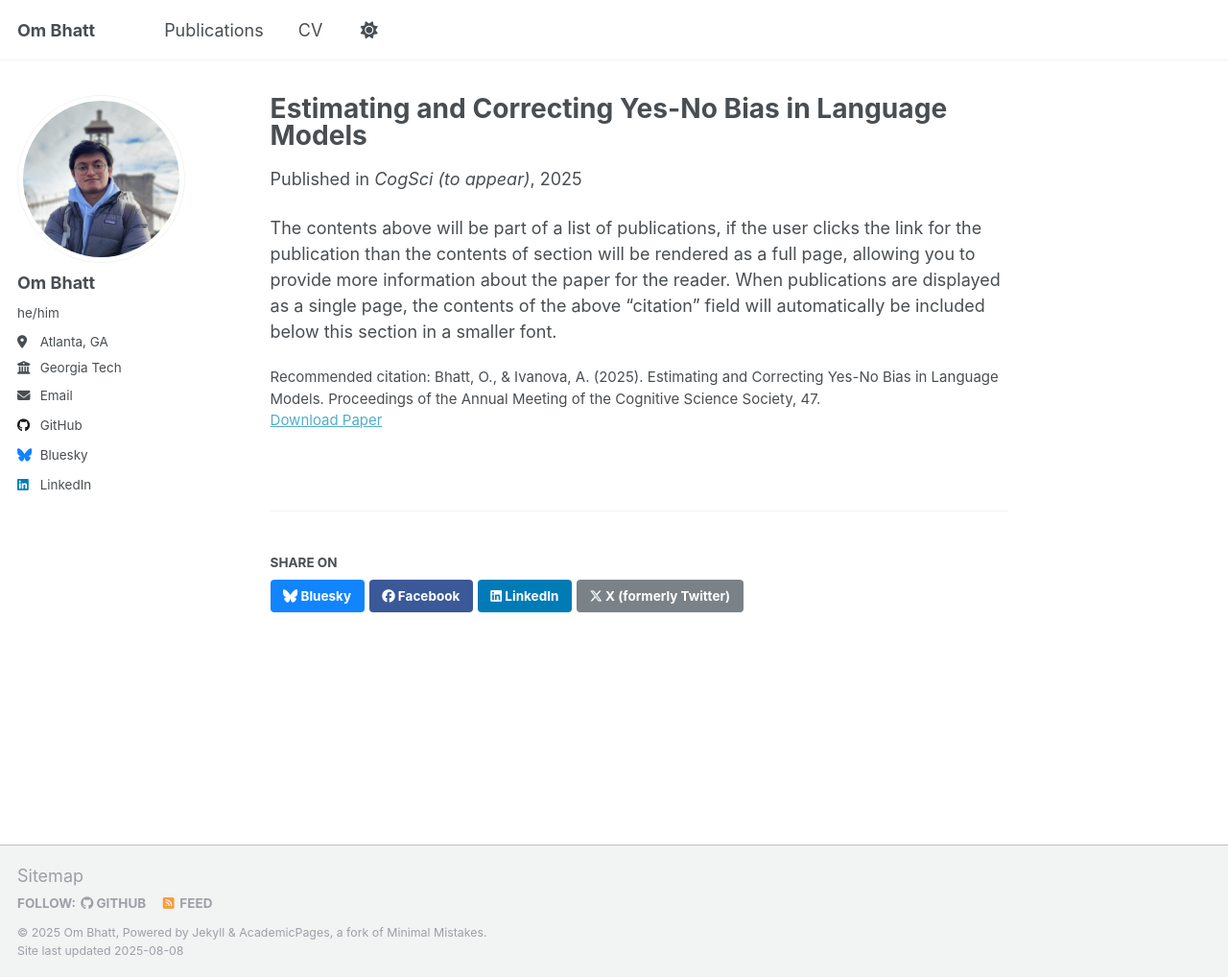
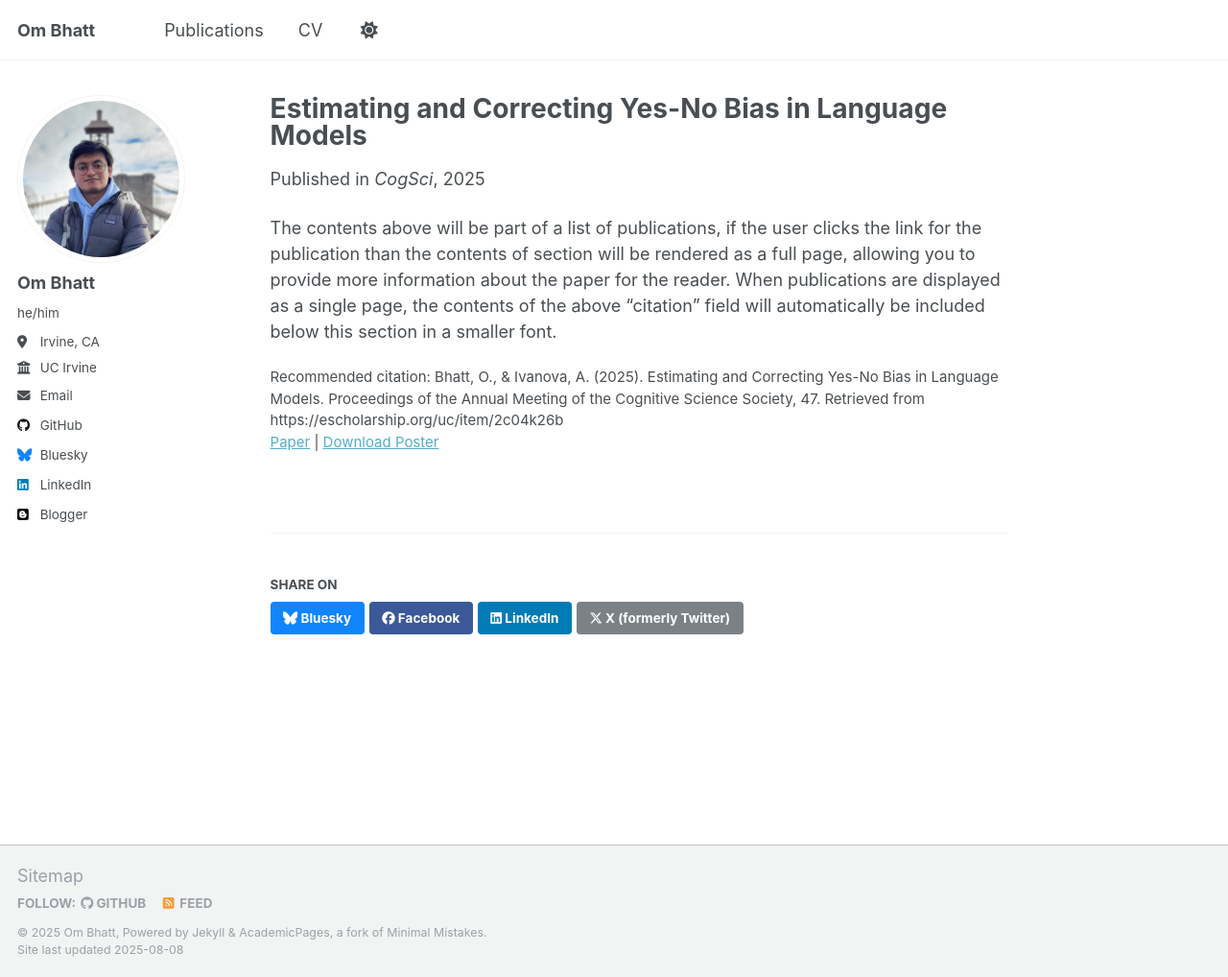
Before and after one commit to ombbhatt/ombbhatt.github.io, a Jekyll site: the page built from _publications/2025-04-04-yes-no-bias-lms.md, in a window 1280 px wide and 1018 px high. Shown: the whole window at 96% size. Built offline with Jekyll 4.4.1, drawn with Linux system fonts in a browser that asks for light colours.

Commit message:
cogsci poster and profile update

```diff
--- a/_config.yml
+++ b/_config.yml
@@ -27,10 +27,10 @@ author:
   name             : "Om Bhatt"
   pronouns         : "he/him"
   bio              :
-  location         : "Atlanta, GA"
-  employer         : "Georgia Tech"
+  location         : "Irvine, CA"
+  employer         : "UC Irvine"
   uri              : # URL
-  email            : "om.bhatt@gatech.edu"
+  email            : "om.bhatt@uci.edu"
 
   # Academic websites
   arxiv            : # URL - Update with the correct link to your profile
@@ -53,7 +53,7 @@ author:
   blogger         : "https://omventsgraciously.blogspot.com/"
 
   # Social media
-  bluesky          : "ombhatt" # Replace this with you Bluesky username
+  bluesky          : "ombhatt.bsky.social" # Replace this with you Bluesky username
   facebook         : # Username
   flickr           : # Username
   foursquare       : # Username
--- a/_includes/author-profile.html
+++ b/_includes/author-profile.html
@@ -114,6 +114,9 @@
       {% if author.linkedin %}
         <li><a href="https://www.linkedin.com/in/{{ author.linkedin }}"><i class="fab fa-fw fa-linkedin icon-pad-right" aria-hidden="true"></i>LinkedIn</a></li>
       {% endif %}
+      {% if author.blogger %}
+        <li><a href="{{ author.blogger }}"><i class="fab fa-fw fa-blogger icon-pad-right" aria-hidden="true"></i>Blogger</a></li>
+      {% endif %}
       {% if author.mastodon %}
         <li><a href="{{ author.mastodon }}"><i class="fab fa-fw fa-mastodon icon-pad-right" aria-hidden="true"></i>Mastodon</a></li>
       {% endif %}
--- a/_layouts/single.html
+++ b/_layouts/single.html
@@ -47,28 +47,30 @@ layout: default
       <section class="page__content" itemprop="text">
         {{ content }}
 
-        {% if page.citation and page.paperurl and page.slidesurl and page.bibtexurl %}
-          <p style="font-size: smaller">Recommended citation: {{ page.citation }}<br /><a href="{{ page.paperurl }}">Download Paper</a> | <a href="{{ page.slidesurl }}">Download Slides</a> | <a href="{{ page.bibtexurl }}">Download Bibtex</a></p>
+        {% if page.citation and page.paperurl and page.posterurl %}
+          <p style="font-size: smaller">Recommended citation: {{ page.citation }}<br /><a href="{{ page.paperurl }}">Paper</a> | <a href="{{ page.posterurl }}">Download Poster</a></p>
+        {% elsif page.citation and page.paperurl and page.slidesurl and page.bibtexurl %}
+          <p style="font-size: smaller">Recommended citation: {{ page.citation }}<br /><a href="{{ page.paperurl }}">Paper</a> | <a href="{{ page.slidesurl }}">Slides</a> | <a href="{{ page.bibtexurl }}">Download Bibtex</a></p>
         {% elsif page.citation and page.paperurl and page.slidesurl %}
-          <p style="font-size: smaller">Recommended citation: {{ page.citation }}<br /><a href="{{ page.paperurl }}">Download Paper</a> | <a href="{{ page.slidesurl }}">Download Slides</a></p>
+          <p style="font-size: smaller">Recommended citation: {{ page.citation }}<br /><a href="{{ page.paperurl }}">Paper</a> | <a href="{{ page.slidesurl }}">Slides</a></p>
         {% elsif page.citation and page.paperurl and page.bibtexurl %}
-          <p style="font-size: smaller">Recommended citation: {{ page.citation }}<br /><a href="{{ page.paperurl }}">Download Paper</a> | <a href="{{ page.bibtexurl }}">Download Bibtex</a></p>
+          <p style="font-size: smaller">Recommended citation: {{ page.citation }}<br /><a href="{{ page.paperurl }}">Paper</a> | <a href="{{ page.bibtexurl }}">Download Bibtex</a></p>
         {% elsif page.citation and page.paperurl %}
-          <p style="font-size: smaller">Recommended citation: {{ page.citation }}<br /><a href="{{ page.paperurl }}">Download Paper</a></p>
+          <p style="font-size: smaller">Recommended citation: {{ page.citation }}<br /><a href="{{ page.paperurl }}">Paper</a></p>
         {% elsif page.citation and page.slidesurl and page.bibtexurl %}
-          <p style="font-size: smaller">Recommended citation: {{ page.citation }}<br /><a href="{{ page.slidesurl }}">Download Slides</a> | <a href="{{ page.bibtexurl }}">Download Bibtex</a></p>
+          <p style="font-size: smaller">Recommended citation: {{ page.citation }}<br /><a href="{{ page.slidesurl }}">Slides</a> | <a href="{{ page.bibtexurl }}">Download Bibtex</a></p>
         {% elsif page.citation and page.slidesurl %}
-          <p style="font-size: smaller">Recommended citation: {{ page.citation }}<br /><a href="{{ page.slidesurl }}">Download Slides</a></p>
+          <p style="font-size: smaller">Recommended citation: {{ page.citation }}<br /><a href="{{ page.slidesurl }}">Slides</a></p>
         {% elsif page.slidesurl and page.bibtexurl %}
-          <p style="font-size: smaller"><a href="{{ page.slidesurl }}">Download Slides</a> | <a href="{{ page.bibtexurl }}">Download Bibtex</a></p>
+          <p style="font-size: smaller"><a href="{{ page.slidesurl }}">Slides</a> | <a href="{{ page.bibtexurl }}">Download Bibtex</a></p>
         {% elsif page.paperurl and page.bibtexurl %}
-          <p style="font-size: smaller"><a href="{{ page.paperurl }}">Download Paper</a> | <a href="{{ page.bibtexurl }}">Download Bibtex</a></p>
+          <p style="font-size: smaller"><a href="{{ page.paperurl }}">Paper</a> | <a href="{{ page.bibtexurl }}">Download Bibtex</a></p>
         {% elsif page.citation and page.bibtexurl %}
           <p style="font-size: smaller">Recommended citation: {{ page.citation }}<br /><a href="{{ page.bibtexurl }}">Download Bibtex</a></p>
         {% elsif page.citation %}
           <p style="font-size: smaller">Recommended citation: {{ page.citation }}</p>
         {% elsif page.slidesurl %}
-          <p style="font-size: smaller"><a href="{{ page.slidesurl }}">Download Slides</a></p>
+          <p style="font-size: smaller"><a href="{{ page.slidesurl }}">Slides</a></p>
         {% elsif page.bibtexurl %}
           <p style="font-size: smaller"><a href="{{ page.bibtexurl }}">Download Bibtex</a></p>
         {% endif %}
--- a/_publications/2025-04-04-yes-no-bias-lms.md
+++ b/_publications/2025-04-04-yes-no-bias-lms.md
@@ -2,13 +2,15 @@
 title: "Estimating and Correcting Yes-No Bias in Language Models"
 collection: publications
 category: conferences
-permalink: /publication/2025-04-04-yes-no-bias-lms
+# permalink: /publication/2025-04-04-yes-no-bias-lms
+permalink: https://escholarship.org/uc/item/2c04k26b
 excerpt: 'When presented with a yes-no question, humans tend to say "yes" regardless of the ground truth. This "yes-bias" can be attributed either to the social pressure to agree with an interlocutor or simply to the tendency to mimic the distribution of the input data. Here, we estimate "yes-no" response bias in language models (LMs), with the goal of distinguishing the two theories, and explore two strategies for bias correction. We develop two yes-no question datasets derived from existing world knowledge datasets, and test 16 open-weight LMs. We find that LMs often show response bias on yes-no questions, but that it is highly variable, deviating from bias observed in humans. We further present a novel bias correction method, which eliminates bias and improves model performance. Evidence of non-humanlike response bias in LMs informs us on the source of yes-bias in humans, and the efficacy of our bias correction method holds promise for LM evaluation.'
 date: 2025-04-04
-venue: 'CogSci (to appear)'
-# slidesurl: 'http://academicpages.github.io/files/slides1.pdf'
+venue: 'CogSci'
+posterurl: /files/COGSCI_poster_ob_ai_final.pdf
 paperurl: 'http://ombbhatt.github.io/files/estimatingand_0203.pdf'
+# paperurl: 'https://escholarship.org/uc/item/2c04k26b'
 # bibtexurl: 'http://academicpages.github.io/files/bibtex1.bib'
-citation: 'Bhatt, O., & Ivanova, A. (2025). Estimating and Correcting Yes-No Bias in Language Models. Proceedings of the Annual Meeting of the Cognitive Science Society, 47.'
+citation: 'Bhatt, O., & Ivanova, A. (2025). Estimating and Correcting Yes-No Bias in Language Models. Proceedings of the Annual Meeting of the Cognitive Science Society, 47. Retrieved from https://escholarship.org/uc/item/2c04k26b'
 ---
 The contents above will be part of a list of publications, if the user clicks the link for the publication than the contents of section will be rendered as a full page, allowing you to provide more information about the paper for the reader. When publications are displayed as a single page, the contents of the above "citation" field will automatically be included below this section in a smaller font.
--- a/_sass/include/_utilities.scss
+++ b/_sass/include/_utilities.scss
@@ -197,6 +197,10 @@ body:hover .visually-hidden button {
 
 .social-icons {
   .fa {
+    color: #000;
+  }
+
+  .fa-blogger {
     color: #000;
   }
 
```
Also changed, not shown: _includes/archive-single.html (+13 -11 lines), 1 other file.
